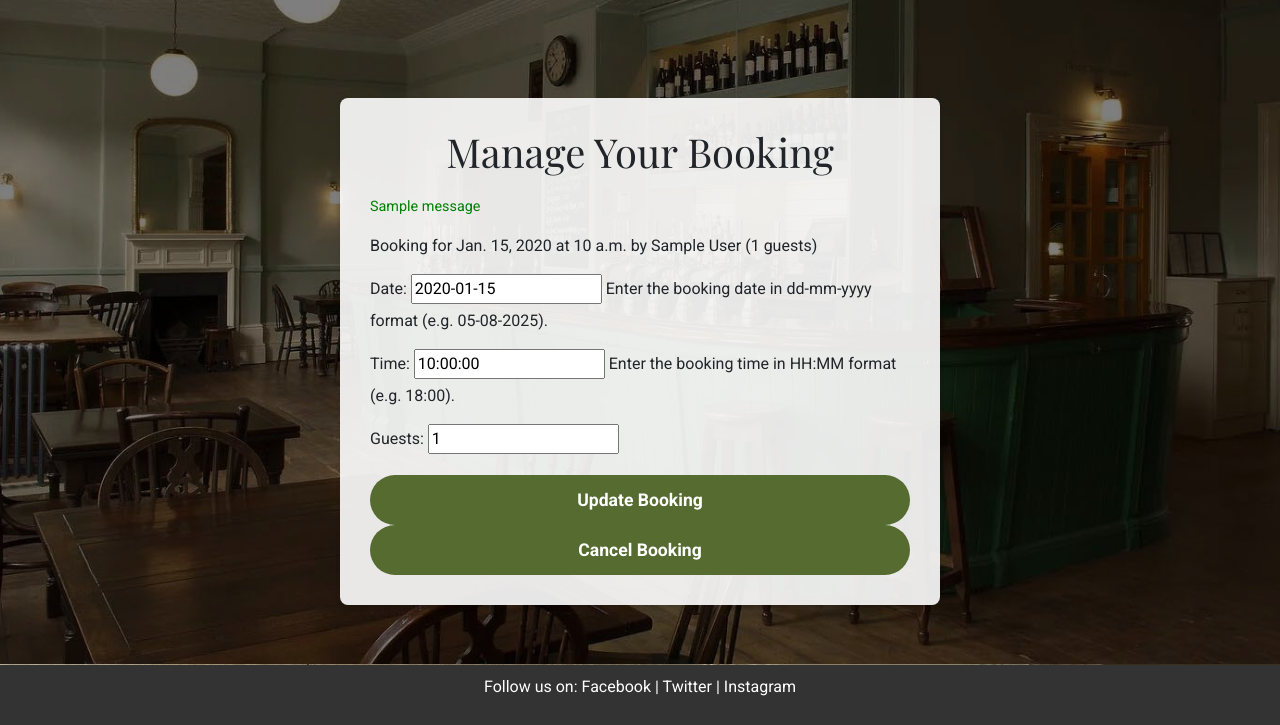
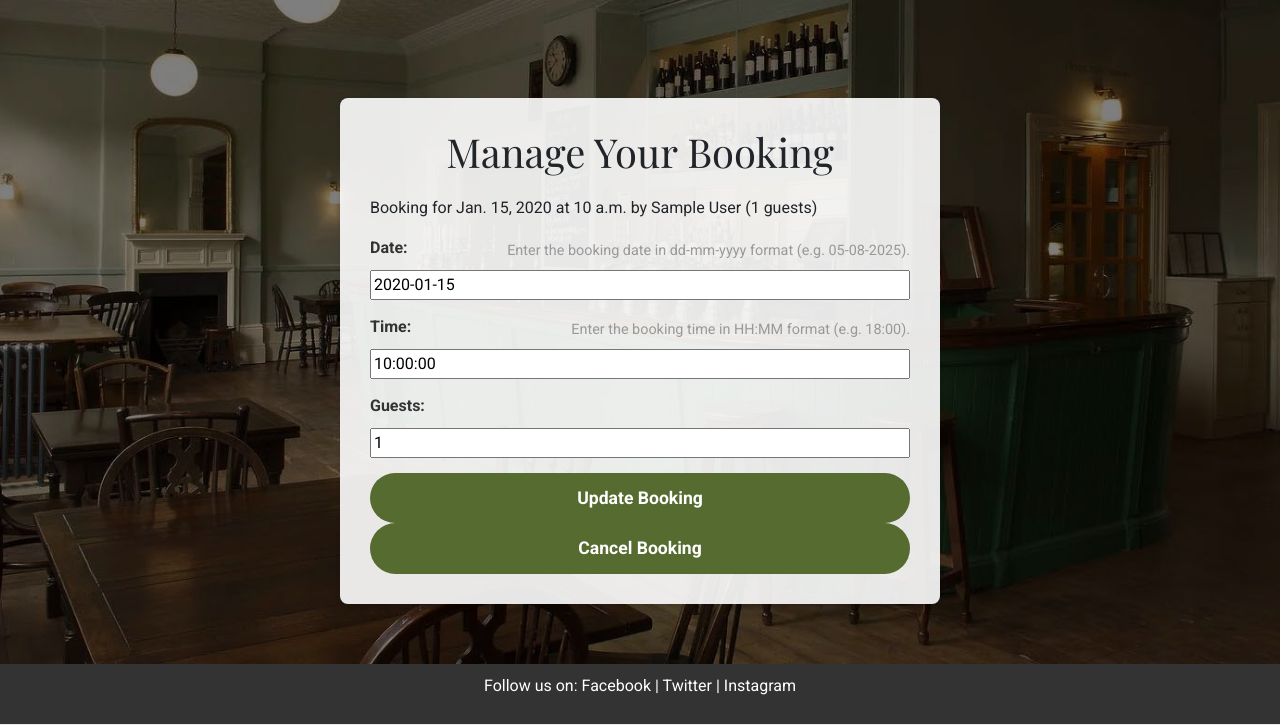
Before and after one commit to p-coughlan/coughlans_restaurant, a Django app: page /manage/1/ in a window 1280 px wide. Shown: the part 136-861 px from the top of the page. Run offline with Django 4.2, Linux system fonts and the light colour scheme; tables that the repository leaves empty hold one stand-in row (values such as "Sample post"); one stand-in notice (Sample message) is shown; some libraries are stand-ins or nearby versions.

Commit message:
Refactor booking management form layout; enhance help text display and improve styling for better user experience.

```diff
--- a/bookings/templates/bookings/manage_booking.html
+++ b/bookings/templates/bookings/manage_booking.html
@@ -14,51 +14,29 @@
 
 {% block title %}Manage Your Booking{% endblock %}
 
-{% block extra_css %}
-<style>
-  /* Custom styling for individual form fields */
-  .form-group {
-      display: flex;
-      align-items: center;
-      margin-bottom: 10px;
-  }
-  .form-group label {
-      width: 30%;
-      margin-right: 10px;
-      font-weight: bold;
-  }
-  .form-group .form-control {
-      flex: 1;
-  }
-  /* Help text styling */
-  .help-text {
-      color: #999;
-      font-size: 0.9rem;
-      margin-top: 5px;
-  }
-</style>
-{% endblock %}
-
 {% block content %}
 <div class="form-container">
   <h1>Manage Your Booking</h1>
-
-  {# Inline messages display specific to this page #}
-  {% if messages %}
-    <div class="help-text" style="margin-bottom: 15px;">
-      {% for message in messages %}
-        <p style="color: green;">{{ message }}</p>
-      {% endfor %}
-    </div>
-  {% endif %}
-
   <p>
     Booking for {{ booking.date }} at {{ booking.time }} by {{ booking.customer.name|default:"Anonymous" }}
     ({{ booking.guests }} guests)
   </p>
   <form method="post">
       {% csrf_token %}
-      {{ form.as_p }}
+      {% for field in form %}
+        <div class="form-group">
+          <div class="label-help">
+            {{ field.label_tag }}
+            {% if field.help_text %}
+              <span class="help-inline">{{ field.help_text }}</span>
+            {% endif %}
+          </div>
+          {{ field }}
+          {% if field.errors %}
+            <div class="text-danger">{{ field.errors }}</div>
+          {% endif %}
+        </div>
+      {% endfor %}
       <div>
           <button type="submit" name="action" value="update" class="btn btn-primary">Update Booking</button>
           <button type="submit" name="action" value="cancel" class="btn btn-danger">Cancel Booking</button>
--- a/static/css/forms.css
+++ b/static/css/forms.css
@@ -5,9 +5,9 @@
   background: rgba(255, 255, 255, 0.9);  /* Semi-transparent white background */
   padding: 30px;
   border-radius: 8px;
-  box-shadow: 0 2px 4px rgba(0,0,0,0.1);
+  box-shadow: 0 2px 4px rgba(0, 0, 0, 0.1);
   max-width: 600px;
-  margin: 40px auto;  /* Center horizontally and add vertical spacing */
+  margin: 40px auto;  /* Center horizontally with vertical spacing */
 }
 
 /* Headings within form containers */
@@ -17,36 +17,32 @@
   margin-bottom: 20px;
 }
 
-/* Form group: display label and input on one line */
+/* Form group: vertical layout */
 .form-group {
-  display: flex;
-  align-items: center;
-  margin-bottom: 10px;
+  margin-bottom: 15px;
 }
 
-/* Labels: fixed width and styling */
+/* Labels placed above inputs */
 .form-group label {
-  width: 30%; /* Adjust this percentage if needed */
-  margin-right: 10px;
+  display: block;
   font-weight: bold;
   color: #333;
+  margin-bottom: 5px;
 }
 
 /* Styling for form controls */
 .form-control {
-  flex: 1;  /* Input takes remaining space */
+  width: 100%;
   padding: 10px;
   border: 1px solid #ccc;
   border-radius: 4px;
-  margin-bottom: 15px; /* Optional: if you want additional spacing */
 }
 
-/* Help text styling for form fields */
+/* Help text styling (displayed below form controls) */
 .help-text {
   color: #999;
   font-size: 0.9rem;
   margin-top: 5px;
-  margin-bottom: 10px;
 }
 
 /* Style for the submit button */
@@ -58,10 +54,46 @@ button[type="submit"] {
   padding: 12px;
   font-size: 1.1rem;
   font-weight: bold;
-  width: 100%;
+  width: 100%;       /* Full width of container */
   cursor: pointer;
+  text-align: center; /* Ensure button text is centered */
 }
 
-button[type="submit"]:hover {
-  background-color: #445F24;
+/* Custom styling for fields in the manage booking form */
+
+/* Container for form groups remains the same */
+.form-group {
+  margin-bottom: 15px;
 }
+
+/* New container to display label and help text on the same line */
+.label-help {
+  display: flex;
+  justify-content: space-between;
+  align-items: center;
+  margin-bottom: 5px;
+}
+
+/* Help text styling to appear inline with the label */
+.help-inline {
+  color: #999;
+  font-size: 0.9rem;
+  margin-left: 10px;
+}
+
+/* Ensure form controls remain full-width */
+.form-control {
+  width: 100%;
+  padding: 10px;
+  border: 1px solid #ccc;
+  border-radius: 4px;
+}
+
+input {
+  width: 100%;
+}
+textarea {
+  width: 100%;
+  max-width: 100%;
+  box-sizing: border-box;
+}
```
